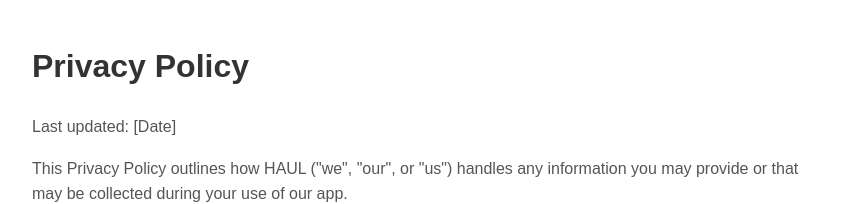
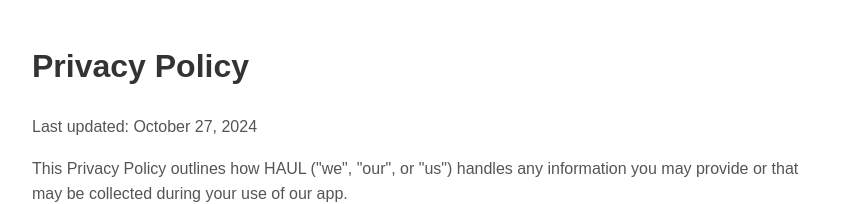
Before and after one commit to saumik13/privacy_policy_haul_app, a plain HTML site: page index.html in a window 1280 px wide. Shown: the top 204 px of the page, without its empty margins (208-1064 px from the left). Drawn offline with Linux system fonts and the light colour scheme.

Commit message:
Update index.html

```diff
--- a/index.html
+++ b/index.html
@@ -24,7 +24,7 @@
 </head>
 <body>
   <h1>Privacy Policy</h1>
-  <p>Last updated: [Date]</p>
+  <p>Last updated: October 27, 2024</p>
 
   <p>This Privacy Policy outlines how HAUL ("we", "our", or "us") handles any information you may provide or that may be collected during your use of our app.</p>
 
```
